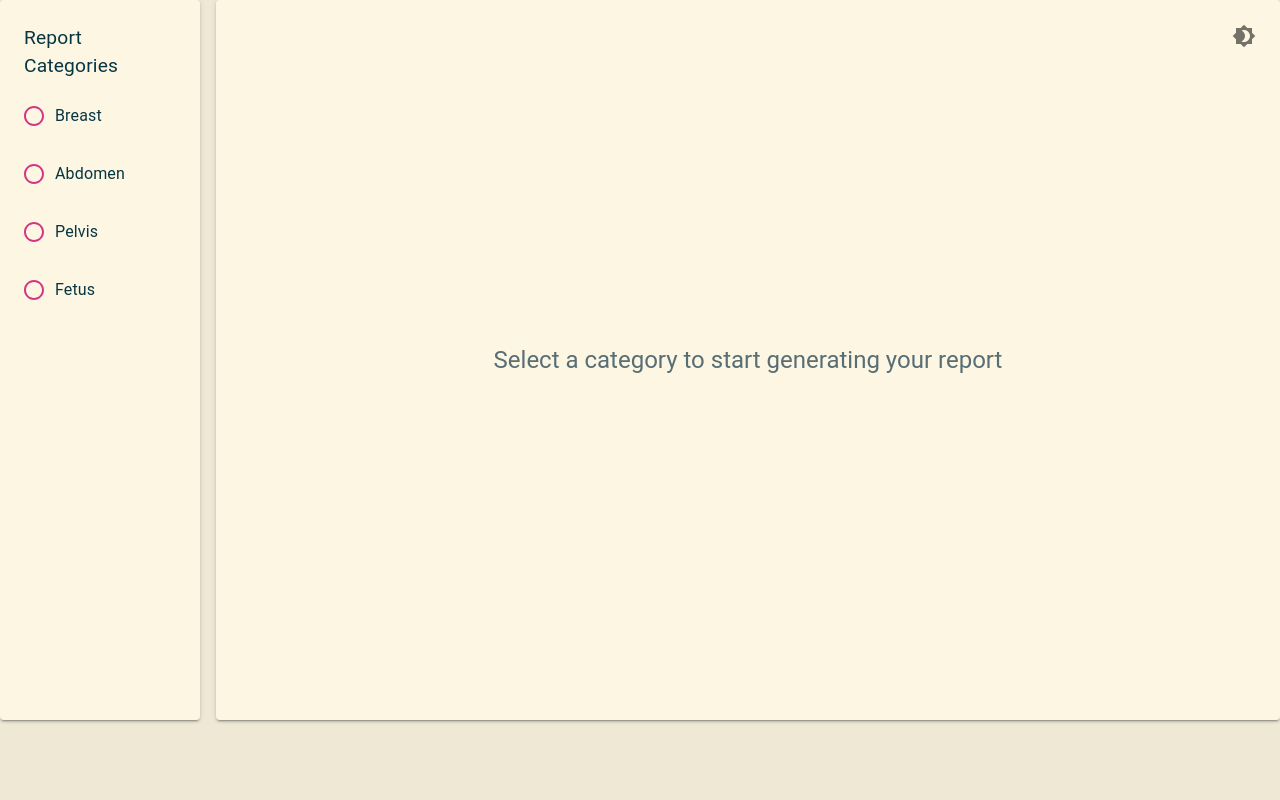
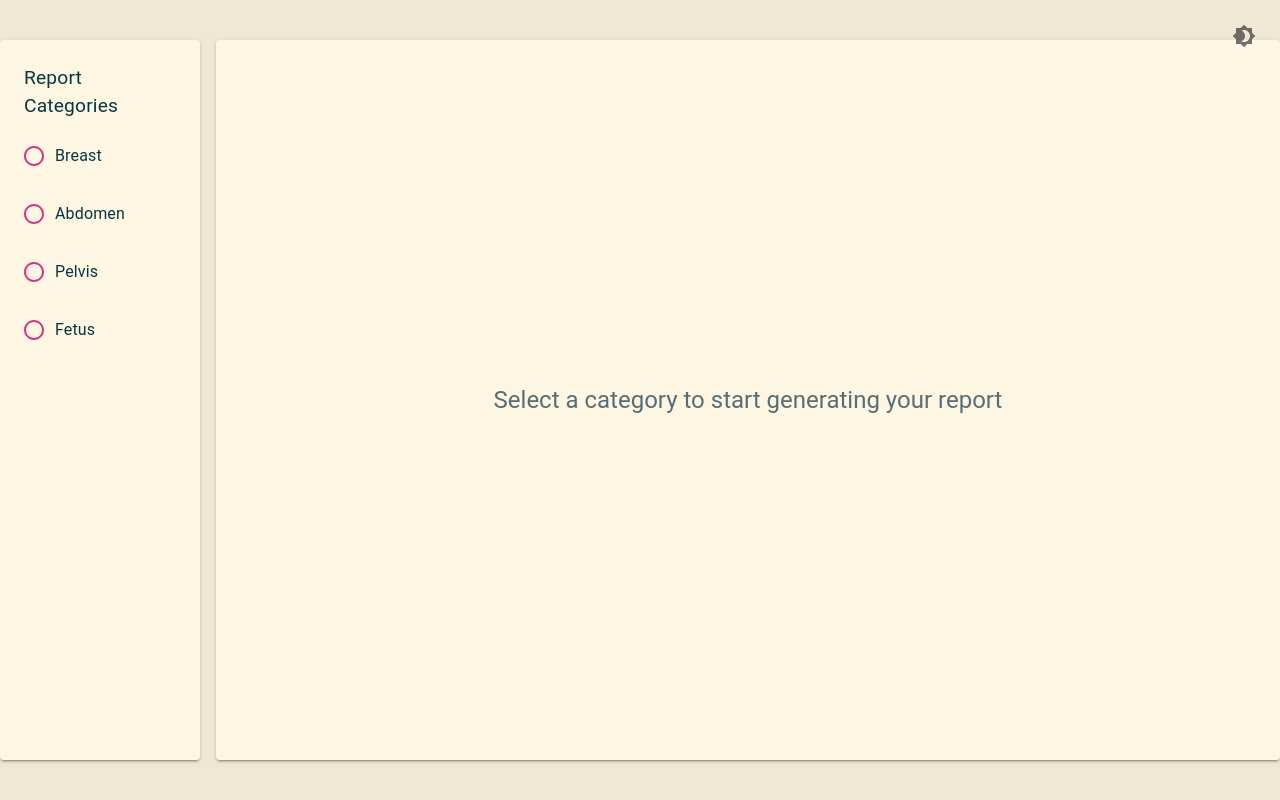
Before and after one commit to Hasan-aga/my-report-app, a React (Vite) app in the folder client/: page / in a window 1280 px wide. Built offline with nearby package versions, Linux system fonts and the light colour scheme.

Commit message:
center vertically

```diff
--- a/client/src/components/ReportGeneratorPage.jsx
+++ b/client/src/components/ReportGeneratorPage.jsx
@@ -19,10 +19,17 @@ const ReportGeneratorPage = () => {
   const theme = useTheme()
 
   return (
+    <Box
+      sx={{
+        display: "flex",
+        height: "100vh",
+        justifyContent: "center",
+        alignItems: "center"
+      }}
+    >
       <Box sx={{ flexGrow: 1 }}>
         <Grid container spacing={2} sx={{ width: "100%" }}>
           {/* Categories Panel */}
-
           <Grid size={2}>
             <Paper elevation={2} sx={{ p: 3, height: "90vh" }}>
               <FormControl component="fieldset">
@@ -72,7 +79,6 @@ const ReportGeneratorPage = () => {
               </FormControl>
             </Paper>
           </Grid>
-
           {/* Findings Panel */}
           <Grid size={10}>
             <DataSelectionPage
@@ -82,6 +88,7 @@ const ReportGeneratorPage = () => {
           </Grid>
         </Grid>
       </Box>
+    </Box>
   )
 }
 
```
Lines whose indentation alone changed are shown as unchanged.
